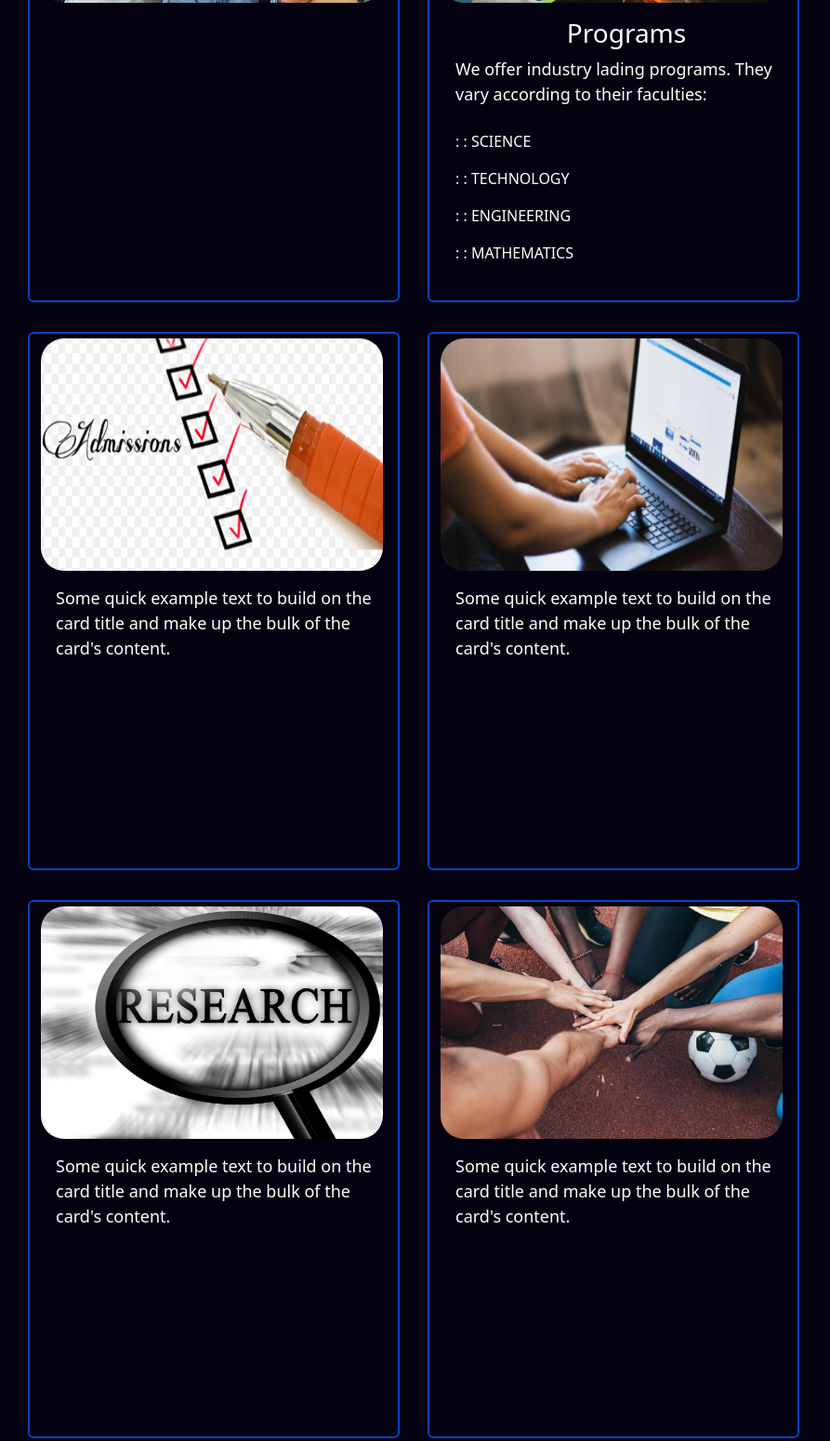
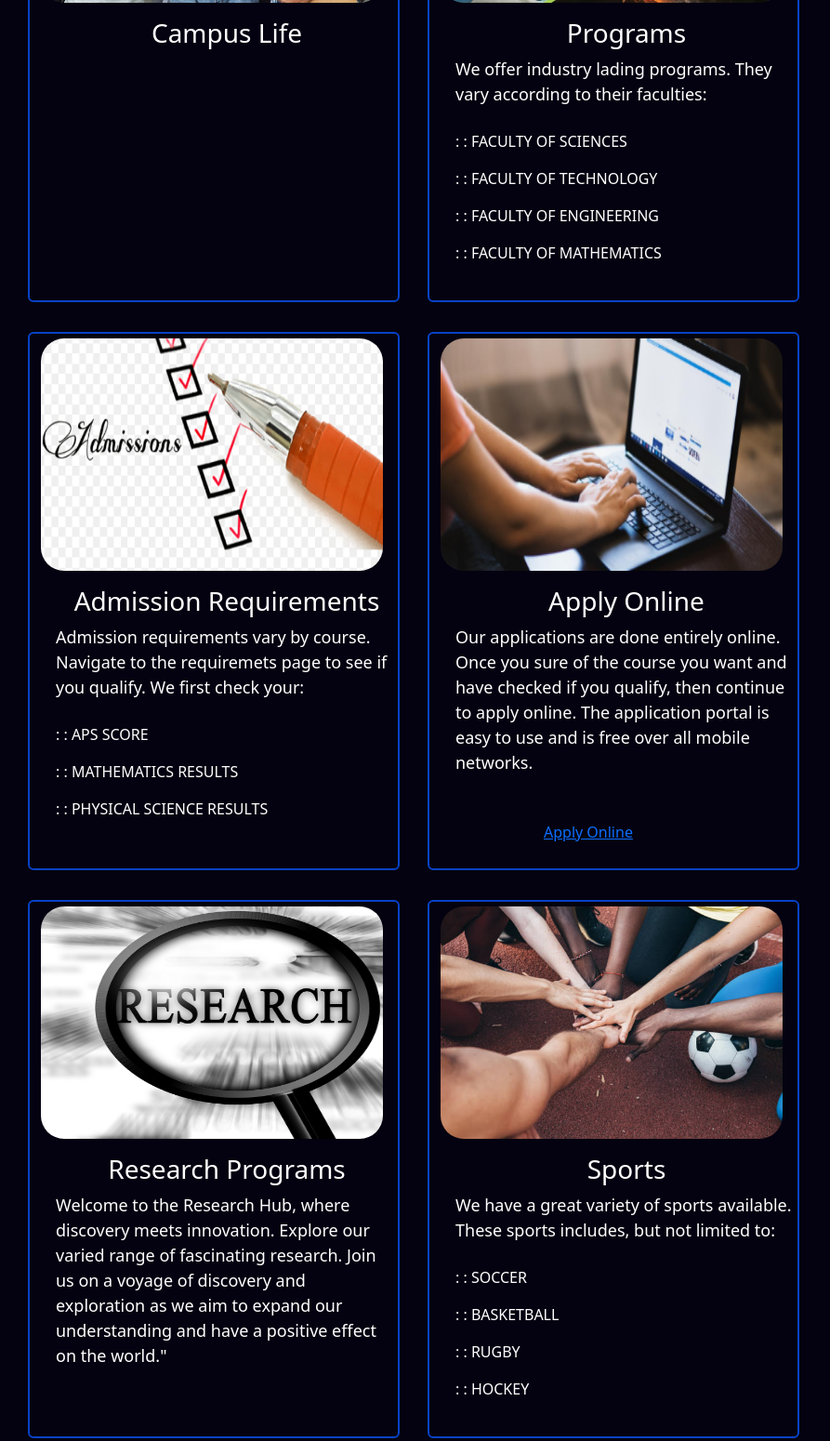
Before and after one commit to ORBNtlhe21/ExperNovate-University, a plain HTML site: page welcome.html in a window 1280 px wide. Shown: the part 734-2284 px from the top of the page at 93% size, without its empty margins (0-893 px from the left). Drawn offline with nearby package versions, Linux system fonts and the light colour scheme.

Commit message:
Final commit for the session

```diff
--- a/welcome.css
+++ b/welcome.css
@@ -113,6 +113,10 @@ h3 {
     color: #fff;
     font-size: 1rem;
 }
+.apply-link{
+    text-align: center;
+    margin-left: 95px;
+}
 
     /*Footer Section*/
 .hrline{
--- a/welcome.html
+++ b/welcome.html
@@ -28,7 +28,7 @@
                 <a class="nav-link" aria-current="page" href="#" style="color: white; font-size: larger;">Requirements</a>
               </li>
               <li class="nav-item">
-                <a class="nav-link" aria-current="page" href="#" style="color: white; font-size: larger;">Apply</a>
+                <a class="nav-link" aria-current="page" href="apply.html" style="color: white; font-size: larger;" target="_blank">Apply</a>
             </ul>
           </div>
         </div>
@@ -61,7 +61,7 @@
         <div class="card " style="width: 25rem; background-color: #040210;">
           <img src="Card-1.jpeg" class="card-img-top" alt="...">
           <div class="card-body">
-            <h3></h3>
+            <h3 style="color: #fff;">Campus Life</h3>
             <p class="card-text"></p>
           </div>
         </div>
@@ -72,34 +72,59 @@
             <p class="card-text">We offer industry lading
               programs. They vary according to their faculties:
             </p>
-            <p class="bullet">: : SCIENCE</p>
-            <p class="bullet">: : TECHNOLOGY</p>
-            <p class="bullet">: : ENGINEERING</p>
-            <p class="bullet">: : MATHEMATICS</p>
+            <p class="bullet">: : FACULTY OF SCIENCES</p>
+            <p class="bullet">: : FACULTY OF TECHNOLOGY</p>
+            <p class="bullet">: : FACULTY OF ENGINEERING</p>
+            <p class="bullet">: : FACULTY OF MATHEMATICS</p>
           </div>
         </div>
         <div class="card " style="width: 25rem; background-color: #040210;">
           <img src="./card-3.png" class="card-img-top" alt="...">
           <div class="card-body">
-            <p class="card-text">Some quick example text to build on the card title and make up the bulk of the card's content.</p>
+            <h3 style="color: #fff;">Admission Requirements</h3>
+            <p class="card-text">Admission requirements vary by course.
+              Navigate to the requiremets page to see if you qualify. We
+              first check your:</p>
+            <p class="bullet">: : APS SCORE</p>
+            <p class="bullet">: : MATHEMATICS RESULTS</p>
+            <p class="bullet">: : PHYSICAL SCIENCE RESULTS</p>
           </div>
         </div>
         <div class="card " style="width: 25rem; background-color: #040210;">
           <img src="./card-4.png" class="card-img-top" alt="...">
           <div class="card-body">
-            <p class="card-text">Some quick example text to build on the card title and make up the bulk of the card's content.</p>
+            <h3 style="color: #fff;">Apply Online</h3>
+            <p class="card-text">Our applications are done entirely online.
+              Once you sure of the course you want and have checked if you
+              qualify, then continue to apply online. The application portal
+              is easy to use and is free over all mobile networks.
+            </p>
+            <br>
+            <a class="apply-link" href="apply.html" target="_blank">Apply Online</a>
           </div>
         </div>
         <div class="card" style="width: 25rem; background-color: #040210;">
           <img src="./card-5.jpg" class="card-img-top" alt="...">
           <div class="card-body">
-            <p class="card-text">Some quick example text to build on the card title and make up the bulk of the card's content.</p>
+            <h3 style="color: #fff;">Research Programs</h3>
+            <p class="card-text">Welcome to the Research Hub, where
+              discovery meets innovation. Explore our varied range of
+              fascinating research. Join us on a voyage of discovery and
+              exploration as we aim to expand our understanding and have
+              a positive effect on the world."</p>
           </div>
         </div>
         <div class="card" style="width: 25rem; background-color: #040210;">
           <img src="./card-6.jpg" class="card-img-top" alt="...">
           <div class="card-body">
-            <p class="card-text">Some quick example text to build on the card title and make up the bulk of the card's content.</p>
+            <h3 style="color: #fff;">Sports</h3>
+            <p class="card-text">We have a great variety of sports
+              available. These sports includes, but not limited to:
+            </p>
+            <p class="bullet">: : SOCCER</p>
+            <p class="bullet">: : BASKETBALL</p>
+            <p class="bullet">: : RUGBY</p>
+            <p class="bullet">: : HOCKEY</p>
           </div>
         </div>
       </div>
@@ -112,6 +137,8 @@
         <p><i>1518 Blimpark 0185</i></p>
         <p><i>Copyright privacy</i></p>
       </div>
+
+    <script src="welcome.js"></script>
     <script src="https://cdn.jsdelivr.net/npm/bootstrap@5.3.2/dist/js/bootstrap.bundle.min.js" integrity="sha384-C6RzsynM9kWDrMNeT87bh95OGNyZPhcTNXj1NW7RuBCsyN/o0jlpcV8Qyq46cDfL" crossorigin="anonymous"></script>
   </body>
 </html>
--- /dev/null
+++ b/welcome.js
@@ -0,0 +1 @@
+alert("The Project is not yet complete, and I am actively working on it. Please Click Ok");
```
Also changed, not shown: apply.html (added), wireless-mobile.jpg (deleted).
